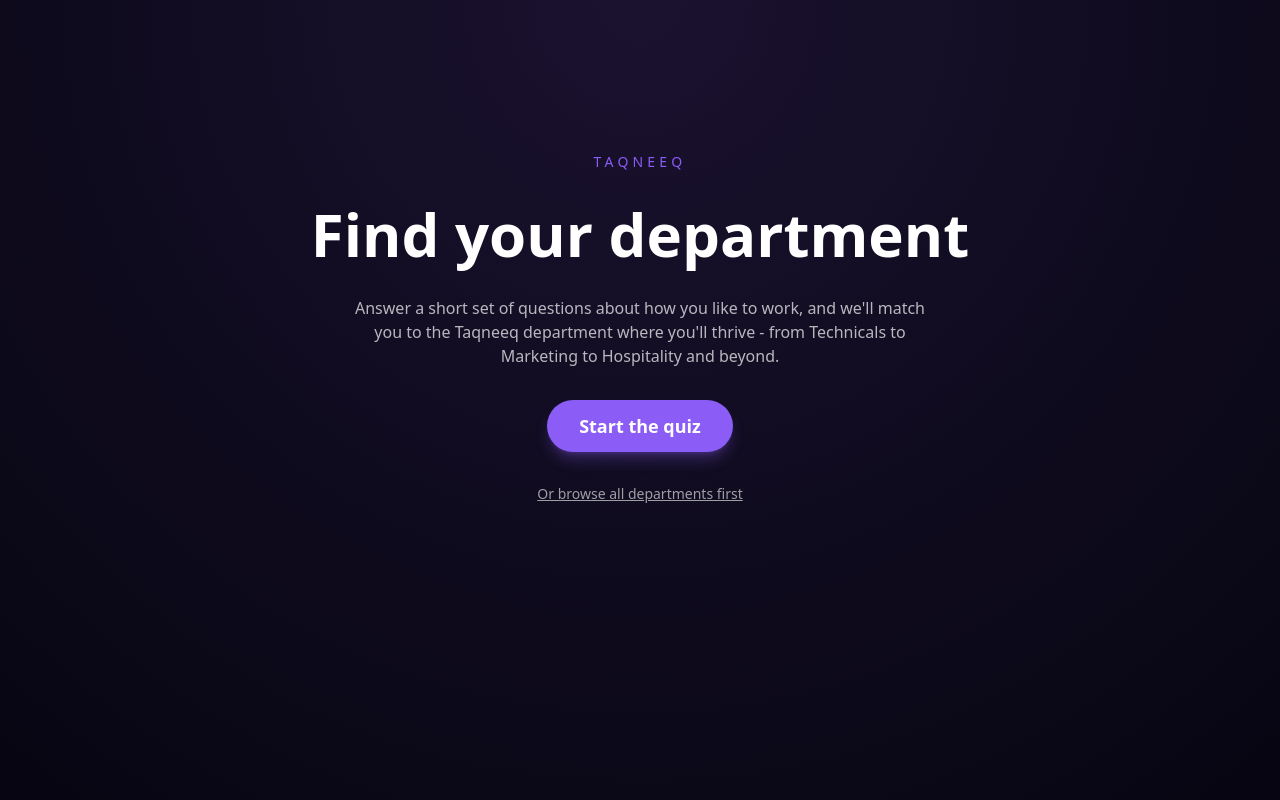
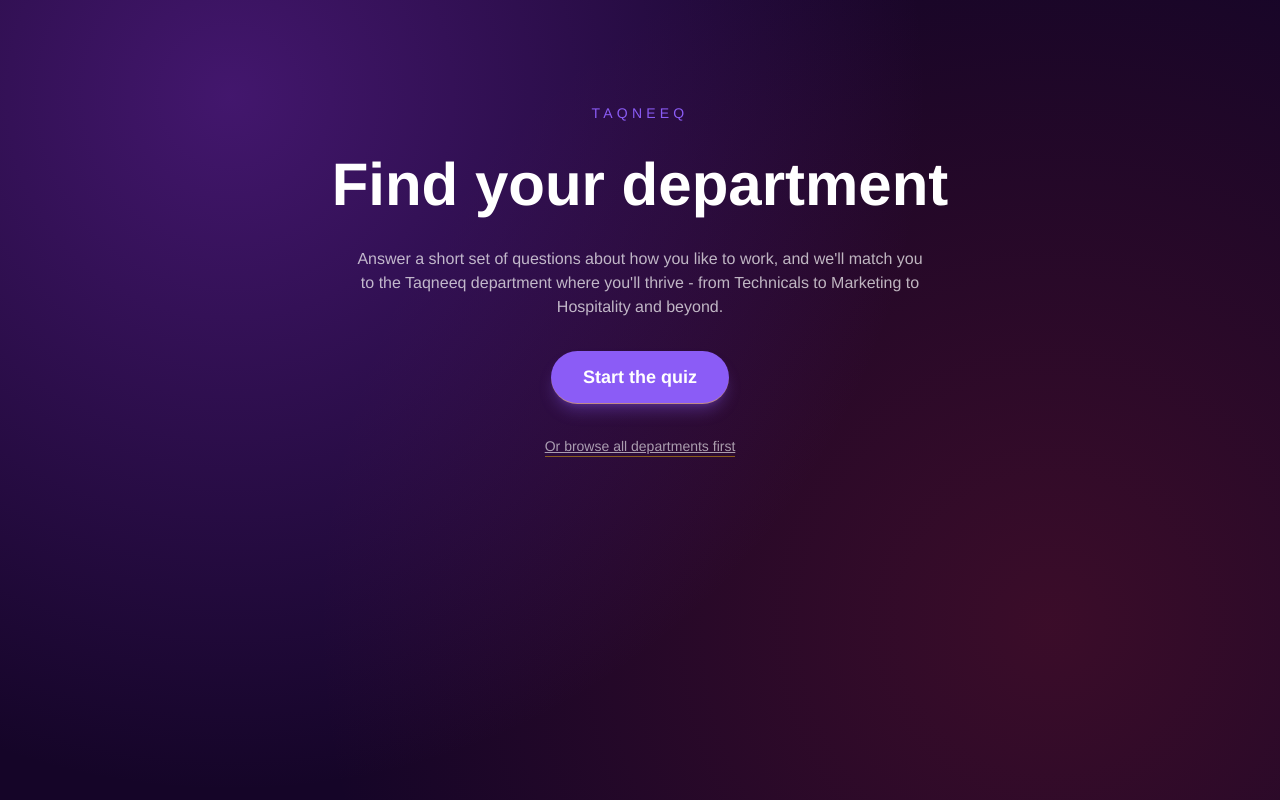
Before and after one commit to anni027/department-classifier, a Next.js app in the folder frontend/: page / in a window 1280 px wide. Built offline with nearby package versions, Linux system fonts and the light colour scheme.

Commit message:
feat(ui): add matchbox-label theme tokens, logo and page shell

```diff
--- a/frontend/app/globals.css
+++ b/frontend/app/globals.css
@@ -2,8 +2,269 @@
 @tailwind components;
 @tailwind utilities;
 
+/* Matchbox-label theme, ported from the Claude Design source
+   ("Taqneeq Classifier.dc.html"). Colours, shadows and offsets are the
+   design's values verbatim; only the data behind them is real. */
+
+:root {
+  --tq-bg: #150528;
+  --tq-panel: #0f0421;
+  --tq-purple-deep: #360d5d;
+  --tq-purple: #7a2cc1;
+  --tq-yellow: #fec400;
+  --tq-red: #c1272d;
+  --tq-cream: #f3e7d0;
+  --tq-cream-dark: #e8d8b8;
+  --tq-ink: #150528;
+  --tq-text: #e3d6f2;
+  --tq-lilac: #c9a6f5;
+  --tq-muted: #8c6bc0;
+  --tq-ink-soft: #6b4b95;
+  --tq-ink-mid: #3a2158;
+
+  --tq-display: "Arial Black", "Arial Bold", Impact, sans-serif;
+  --tq-body: "Helvetica Neue", Helvetica, Arial, sans-serif;
+  --tq-mono: ui-monospace, "Courier New", monospace;
+}
+
+html,
 body {
-  background: radial-gradient(circle at top, #1b1230 0%, #0f0b1e 55%, #070512 100%);
-  color: #f3f1fb;
+  margin: 0;
+  padding: 0;
+  background: var(--tq-bg);
+}
+
+body {
   min-height: 100vh;
+  font-family: var(--tq-body);
+  color: var(--tq-cream);
+  background:
+    radial-gradient(circle at 18% 12%, rgba(122, 44, 193, 0.45), transparent 55%),
+    radial-gradient(circle at 82% 78%, rgba(193, 39, 45, 0.22), transparent 60%),
+    var(--tq-bg);
+  background-attachment: fixed;
 }
+
+a {
+  color: var(--tq-yellow);
+  text-decoration: none;
+  border-bottom: 1px solid rgba(254, 196, 0, 0.45);
+}
+a:hover {
+  color: #fff;
+  border-bottom-color: #fff;
+}
+
+button {
+  font: inherit;
+}
+
+/* Halftone grain over the whole page. */
+.tq-grain {
+  position: fixed;
+  inset: 0;
+  pointer-events: none;
+  z-index: 0;
+  opacity: 0.5;
+  background-image: radial-gradient(rgba(255, 255, 255, 0.16) 0.5px, transparent 0.6px);
+  background-size: 4px 4px;
+}
+
+.tq-page {
+  position: relative;
+  z-index: 1;
+}
+
+/* ---- Display type: yellow, uppercase, hard double drop shadow ---- */
+.tq-rule {
+  height: 9px;
+  background: var(--tq-yellow);
+  border-radius: 2px;
+}
+.tq-display {
+  margin: 0;
+  padding-top: 6px;
+  font-family: var(--tq-display);
+  font-weight: 900;
+  line-height: 0.92;
+  letter-spacing: -0.035em;
+  text-transform: uppercase;
+  color: var(--tq-yellow);
+  text-shadow: 5px 5px 0 var(--tq-purple-deep), 9px 9px 0 rgba(193, 39, 45, 0.75);
+}
+.tq-display-md {
+  line-height: 0.96;
+  letter-spacing: -0.03em;
+  text-shadow: 4px 4px 0 var(--tq-purple-deep), 7px 7px 0 rgba(193, 39, 45, 0.7);
+}
+.tq-display-sm {
+  line-height: 1;
+  letter-spacing: -0.03em;
+  text-shadow: 3px 3px 0 var(--tq-purple-deep), 6px 6px 0 rgba(193, 39, 45, 0.7);
+}
+
+.tq-label {
+  font-family: var(--tq-mono);
+  font-weight: 700;
+  font-size: 11px;
+  line-height: 1;
+  letter-spacing: 0.2em;
+  text-transform: uppercase;
+}
+.tq-label-sm {
+  font-size: 10px;
+  letter-spacing: 0.18em;
+}
+
+/* ---- Buttons ---- */
+.tq-btn-primary {
+  font-family: var(--tq-display);
+  font-weight: 900;
+  letter-spacing: 0.02em;
+  text-transform: uppercase;
+  background: var(--tq-yellow);
+  color: var(--tq-ink);
+  border: 3px solid var(--tq-ink);
+  border-radius: 4px;
+  cursor: pointer;
+  box-shadow: 6px 6px 0 var(--tq-red);
+  transition: transform 0.12s ease, box-shadow 0.12s ease;
+}
+.tq-btn-primary:hover {
+  transform: translate(-2px, -2px);
+  box-shadow: 9px 9px 0 var(--tq-red);
+}
+.tq-btn-primary:active {
+  transform: translate(3px, 3px);
+  box-shadow: 2px 2px 0 var(--tq-red);
+}
+
+.tq-btn-ghost {
+  background: none;
+  border: 2px solid rgba(243, 231, 208, 0.32);
+  border-radius: 3px;
+  color: var(--tq-text);
+  font-family: var(--tq-mono);
+  font-weight: 700;
+  font-size: 11px;
+  line-height: 1;
+  letter-spacing: 0.16em;
+  padding: 12px 16px;
+  cursor: pointer;
+}
+.tq-btn-ghost:hover {
+  border-color: var(--tq-yellow);
+  color: var(--tq-yellow);
+}
+
+.tq-link-quiet {
+  background: none;
+  border: 0;
+  border-bottom: 1px solid rgba(254, 196, 0, 0.5);
+  color: var(--tq-yellow);
+  font-size: 14px;
+  padding: 2px 0;
+  cursor: pointer;
+}
+.tq-link-quiet:hover {
+  color: #fff;
+  border-bottom-color: #fff;
+}
+
+.tq-back {
+  background: none;
+  border: 0;
+  color: var(--tq-lilac);
+  font-family: var(--tq-mono);
+  font-weight: 700;
+  font-size: 11px;
+  line-height: 1;
+  letter-spacing: 0.18em;
+  padding: 0;
+  cursor: pointer;
+}
+.tq-back:hover {
+  color: var(--tq-yellow);
+}
+
+/* ---- Cards that lift on hover ---- */
+.tq-lift {
+  transition: transform 0.12s ease, box-shadow 0.12s ease;
+}
+.tq-lift:hover {
+  transform: translate(-2px, -2px);
+  box-shadow: 6px 6px 0 #150528;
+}
+.tq-lift:focus-visible {
+  outline: 3px solid var(--tq-red);
+  outline-offset: 3px;
+}
+
+.tq-card-lift {
+  transition: transform 0.12s ease, box-shadow 0.12s ease;
+}
+.tq-card-lift:hover {
+  transform: translate(-3px, -3px);
+  box-shadow: 9px 9px 0 var(--tq-red);
+}
+.tq-card-lift:focus-visible {
+  outline: 3px solid var(--tq-yellow);
+  outline-offset: 3px;
+}
+
+.tq-rank-lift {
+  transition: transform 0.12s ease, box-shadow 0.12s ease;
+}
+.tq-rank-lift:hover {
+  transform: translate(-2px, -2px);
+  box-shadow: 6px 6px 0 rgba(0, 0, 0, 0.5);
+}
+.tq-rank-lift:focus-visible {
+  outline: 3px solid var(--tq-yellow);
+  outline-offset: 3px;
+}
+
+.tq-similar {
+  display: flex;
+  justify-content: space-between;
+  align-items: center;
+  gap: 10px;
+  width: 100%;
+  background: none;
+  border: 0;
+  border-bottom: 1px solid rgba(254, 196, 0, 0.3);
+  color: var(--tq-yellow);
+  font-weight: 700;
+  font-size: 14px;
+  line-height: 1.3;
+  padding: 8px 0;
+  cursor: pointer;
+  text-align: left;
+}
+.tq-similar:hover {
+  color: #fff;
+  border-bottom-color: #fff;
+}
+
+@keyframes tq-in {
+  from {
+    opacity: 0;
+    transform: translateY(14px);
+  }
+  to {
+    opacity: 1;
+    transform: translateY(0);
+  }
+}
+.tq-in {
+  animation: tq-in 0.32s ease both;
+}
+
+@media (prefers-reduced-motion: reduce) {
+  *,
+  *::before,
+  *::after {
+    animation-duration: 0.01ms !important;
+    transition-duration: 0.01ms !important;
+  }
+}
--- a/frontend/app/layout.tsx
+++ b/frontend/app/layout.tsx
@@ -10,7 +10,11 @@
   return (
     <html lang="en">
       <body className="antialiased">
-        <div className="mx-auto max-w-4xl px-4 py-8 sm:px-6 sm:py-12">{children}</div>
+        {/* Halftone grain sits above the gradient, below the content. */}
+        <div className="tq-grain" aria-hidden="true" />
+        <div className="tq-page" style={{ paddingBottom: 72 }}>
+          {children}
+        </div>
       </body>
     </html>
   );
--- /dev/null
+++ b/frontend/lib/theme.ts
@@ -0,0 +1,118 @@
+/**
+ * Design tokens and shared style fragments from the Claude Design source
+ * ("Taqneeq Classifier.dc.html"). Values are the design's, verbatim.
+ *
+ * The design used inline styles throughout; the repeated ones live here so a
+ * colour or shadow is defined once rather than pasted into every screen.
+ */
+import type { CSSProperties } from "react";
+
+export const C = {
+  bg: "#150528",
+  panel: "#0F0421",
+  purpleDeep: "#360D5D",
+  yellow: "#FEC400",
+  red: "#C1272D",
+  cream: "#F3E7D0",
+  creamDark: "#E8D8B8",
+  ink: "#150528",
+  text: "#E3D6F2",
+  lilac: "#C9A6F5",
+  muted: "#8C6BC0",
+  inkSoft: "#6B4B95",
+  inkMid: "#3A2158",
+  bar: "#6d28d9",
+  barAlt: "#8b5cf6",
+} as const;
+
+export const FONT = {
+  display: "'Arial Black','Arial Bold',Impact,sans-serif",
+  body: "'Helvetica Neue',Helvetica,Arial,sans-serif",
+  mono: "ui-monospace,'Courier New',monospace",
+} as const;
+
+/** Two-digit index, as the design numbers its cards ("01", "02", …). */
+export const pad = (n: number): string => String(n).padStart(2, "0");
+
+/** Cream panel with a hard black keyline and offset shadow. */
+export const creamPanel: CSSProperties = {
+  background: C.cream,
+  color: C.ink,
+  border: `3px solid ${C.ink}`,
+  borderRadius: 5,
+  boxShadow: "7px 7px 0 rgba(0,0,0,.5)",
+  padding: 20,
+};
+
+/** Deep-purple panel outlined in yellow. */
+export const purplePanel: CSSProperties = {
+  background: C.purpleDeep,
+  border: `3px solid ${C.yellow}`,
+  borderRadius: 5,
+  padding: 20,
+};
+
+/** Near-black panel with a faint cream keyline. */
+export const darkPanel: CSSProperties = {
+  background: C.panel,
+  border: "3px solid rgba(243,231,208,.28)",
+  borderRadius: 5,
+  padding: 20,
+};
+
+export const monoLabel = (color: string): CSSProperties => ({
+  margin: 0,
+  font: `700 11px/1 ${FONT.mono}`,
+  letterSpacing: ".2em",
+  color,
+});
+
+/** The circular numbered badge used on cards and the quiz header. */
+export const badge = (size: number, ring: string): CSSProperties => ({
+  flex: "none",
+  width: size,
+  height: size,
+  borderRadius: "50%",
+  background: C.purpleDeep,
+  color: C.yellow,
+  display: "grid",
+  placeItems: "center",
+  font: `900 ${Math.round(size * 0.37)}px/1 ${FONT.display}`,
+  boxShadow: `0 0 0 3px ${ring}, 0 0 0 5px ${C.purpleDeep}`,
+});
+
+/** Dashed rule that fills the gap in card headers. */
+export const dashedRule: CSSProperties = {
+  flex: 1,
+  height: 3,
+  background: `repeating-linear-gradient(90deg,${C.ink} 0 8px,transparent 8px 14px)`,
+};
+
+/** Small red diamond used as a list bullet. */
+export const diamond: CSSProperties = {
+  flex: "none",
+  width: 7,
+  height: 7,
+  marginTop: 7,
+  background: C.red,
+  transform: "rotate(45deg)",
+};
+
+/** Striped progress-bar fill for trait percentages. */
+export const barFill = (pct: number): CSSProperties => ({
+  height: "100%",
+  width: `${Math.max(0, Math.min(100, pct))}%`,
+  background: `repeating-linear-gradient(90deg,${C.bar} 0 5px,${C.barAlt} 5px 10px)`,
+});
+
+export const barTrack: CSSProperties = {
+  height: 12,
+  border: `2px solid ${C.ink}`,
+  background: C.creamDark,
+};
+
+/** Turns `people_skills` into `People skills`. */
+export function traitLabel(trait: string): string {
+  const words = trait.split("_").join(" ");
+  return words.charAt(0).toUpperCase() + words.slice(1);
+}
```
Also changed, not shown: frontend/logo/image.png (added), frontend/public/tq-logo.png (added).
